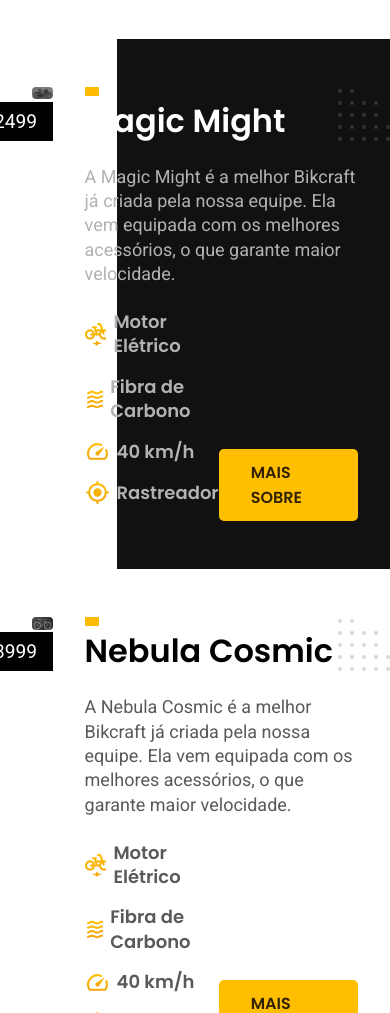
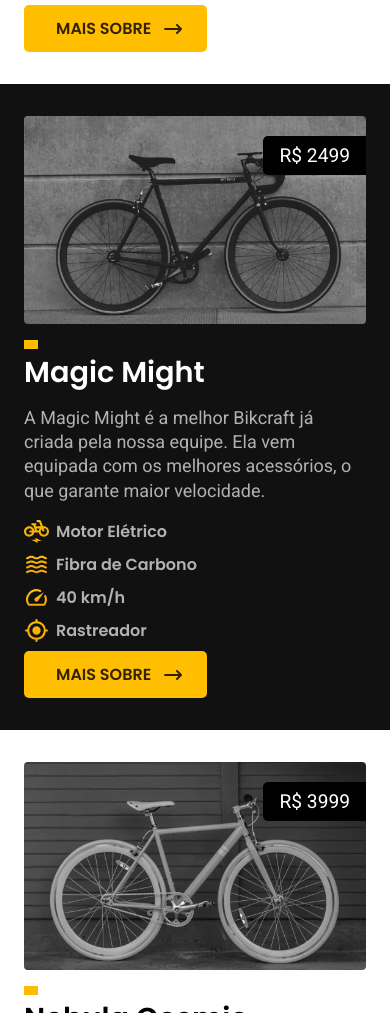
Before and after one commit to Karolayne-silva/projeto-final-bikcraft-origamid, a plain HTML site: page bicicletas.html in a window 390 px wide. Shown: the part 987-2000 px from the top of the page. Drawn offline with Linux system fonts and the light colour scheme.

Commit message:
ajustando preço do produto e deixando a pagina bicicletas responsiva

```diff
--- a/bicicletas.html
+++ b/bicicletas.html
@@ -34,9 +34,11 @@
     </section>
     <main class="produtos">
         <section class="produto-informacao tela">
-            <div class="img-produto"><img src="../img/bicicletas/nimbus.jpg" alt="bicicleta nimbus"></div>
+            <div class="img-produto">
+                <img src="../img/bicicletas/nimbus.jpg" alt="bicicleta nimbus">
+                <span class="preco-produto fontRoboto">R$ 4999</span></div>
             <div class="conteudo-produto">
-                <span class="preco-produto fontRoboto">R$ 4999</span>
+
                 <h2 class="fontPopins">Nimbus Stark</h2>
                 <p class="fontRoboto">A Nimbus Stark é a melhor Bikcraft já criada pela nossa equipe. Ela vem equipada com os melhores acessórios, o que garante maior velocidade.</p>
                 <div class="btn-caracteristicas">
@@ -56,10 +58,11 @@
         </section>
         <section class="bg">
             <div class="produto-informacao tela">
-                <div class="img-produto"><img src="../img/bicicletas/magic.jpg" alt="bicicleta magic">
+                <div class="img-produto">
+                    <img src="../img/bicicletas/magic.jpg" alt="bicicleta magic">
+                    <span class="preco-produto fontRoboto">R$ 2499</span>
                 </div>
                 <div class="conteudo-produto">
-                    <span class="preco-produto fontRoboto">R$ 2499</span>
                     <h2 class="fontPopins">Magic Might</h2>
                     <p class="fontRoboto">A Magic Might é a melhor Bikcraft já criada pela nossa equipe. Ela vem equipada com os melhores acessórios, o que garante maior velocidade.</p>
                     <div class="btn-caracteristicas">
@@ -80,9 +83,12 @@
         </section>
 
         <section class="produto-informacao tela">
-            <div class="img-produto"><img src="../img/bicicletas/nebula.jpg" alt="bicicleta nebula"></div>
+            <div class="img-produto">
+                <img src="../img/bicicletas/nebula.jpg" alt="bicicleta nebula">
+                <span class="preco-produto fontRoboto">R$ 3999</span>
+            </div>
             <div class="conteudo-produto">
-                <span class="preco-produto fontRoboto">R$ 3999</span>
+
                 <h2 class="fontPopins">Nebula Cosmic</h2>
                 <p class="fontRoboto">A Nebula Cosmic é a melhor Bikcraft já criada pela nossa equipe. Ela vem equipada com os melhores acessórios, o que garante maior velocidade.</p>
                 <div class="btn-caracteristicas">
--- a/css/bicicletas.css
+++ b/css/bicicletas.css
@@ -112,20 +112,69 @@
 }
 .produto-informacao .preco-produto{
     color: var(--primaria);
+    font-size: 1.2rem;
     position: absolute;
-    font-size: 1.2rem;
+    display: inline-block;
     background-color: var(--cor1);
     padding: 0.5rem 1rem;
+    top: 20px;
+    right: 0px;
     border-top-left-radius: 5px;
     border-bottom-left-radius: 5px;
-    top: 15px;
-    left: -134px;
 }
-.produto-informacao .conteudo-produto{
+.produto-informacao .img-produto{
     position: relative;
 }
+
 .produto-informacao {
     background-image: url("/img/dec/top-right.svg");
     background-repeat: no-repeat;
     background-position: right 50px;
 }
+
+@media (max-width: 1200px){
+    .introducao-bicicletas h1{
+        font-size: 3.5rem;
+    }
+}
+@media (max-width: 900px){
+    .introducao-bicicletas h1{
+        font-size: 2.5rem;
+    }
+    .produto-informacao .conteudo-produto h2{
+        font-size: 1.8rem;
+    }
+    .produto-informacao {
+        background-image: none;
+    }
+    .produto-informacao .conteudo-produto ul{
+        margin-top: 1rem;
+    }
+    .produto-informacao .conteudo-produto p{
+        margin-top: 1rem;
+    }
+    .bg{
+        background: linear-gradient(to left, #111 100%, #fff 50%);
+    }
+    .produto-informacao{
+        grid-template-columns: 1fr;
+        gap: 1rem;
+        padding: 2rem 2rem 2rem 2rem;
+    }
+
+
+}
+@media (max-width: 600px){
+    .produto-informacao{
+        padding: 2rem 1.5rem 2rem 1.5rem;
+    }
+    .produto-informacao .conteudo-produto .btn-caracteristicas{
+        grid-template-columns: 1fr;
+        align-items: end;
+    }
+    .produto-informacao .conteudo-produto li{
+        font-size: 1rem;
+        margin-bottom: 0.5rem;
+    }
+
+}
--- a/css/home.css
+++ b/css/home.css
@@ -319,6 +319,7 @@
 }
 .depoimento img{
     height: 100%;
+    width: 100%;
 }
 
 
```
